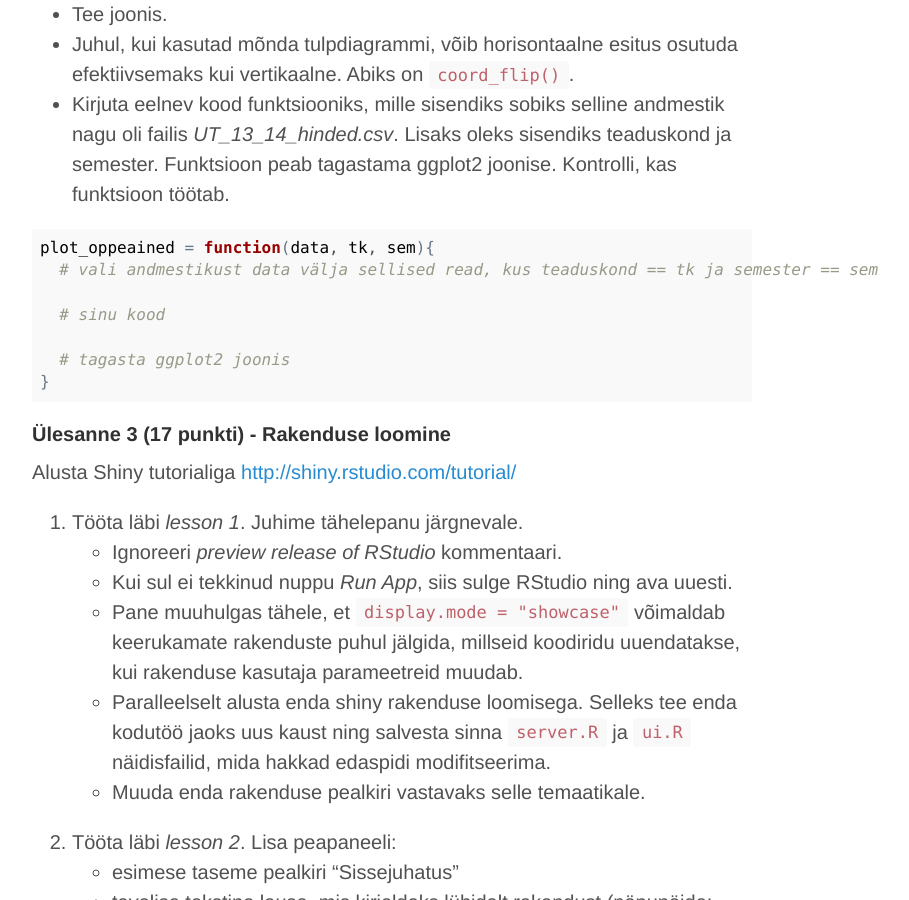
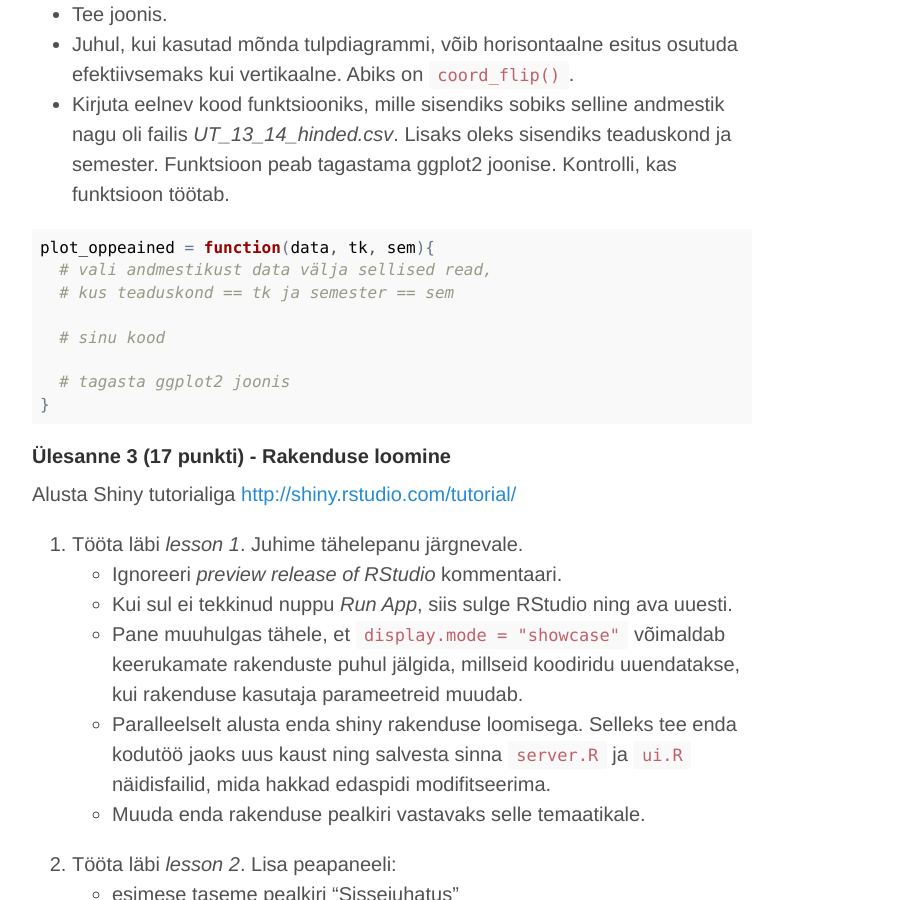
Before and after one commit to andmeteadus/2015, a Jekyll site: the page built from praktikum3_oppeained.md, in a window 1280 px wide and 900 px high, scrolled down 4186 px. Shown: the whole window, without its empty margins (248-1157 px from the left). Built offline with Jekyll 4.4.1, drawn with Linux system fonts in a browser that asks for light colours.

Commit message:
Hw3 minor fix

````diff
--- a/_praktikum3/oppeained/oppeained.Rmd
+++ b/_praktikum3/oppeained/oppeained.Rmd
@@ -80,7 +80,8 @@ Juhised:
 
 ```{r, eval=FALSE}
 plot_oppeained = function(data, tk, sem){
-  # vali andmestikust data välja sellised read, kus teaduskond == tk ja semester == sem
+  # vali andmestikust data välja sellised read,
+  # kus teaduskond == tk ja semester == sem
 
   # sinu kood
 
--- a/_praktikum3/oppeained/oppeained.html
+++ b/_praktikum3/oppeained/oppeained.html
@@ -109,7 +109,8 @@ if (window.hljs && document.readyState && document.readyState === "complete") {
 <li>Kirjuta eelnev kood funktsiooniks, mille sisendiks sobiks selline andmestik nagu oli failis <em>UT_13_14_hinded.csv</em>. Lisaks oleks sisendiks teaduskond ja semester. Funktsioon peab tagastama ggplot2 joonise. Kontrolli, kas funktsioon töötab.</li>
 </ul>
 <pre class="r"><code>plot_oppeained = function(data, tk, sem){
-  # vali andmestikust data välja sellised read, kus teaduskond == tk ja semester == sem
+  # vali andmestikust data välja sellised read,
+  # kus teaduskond == tk ja semester == sem
 
   # sinu kood
 
````
